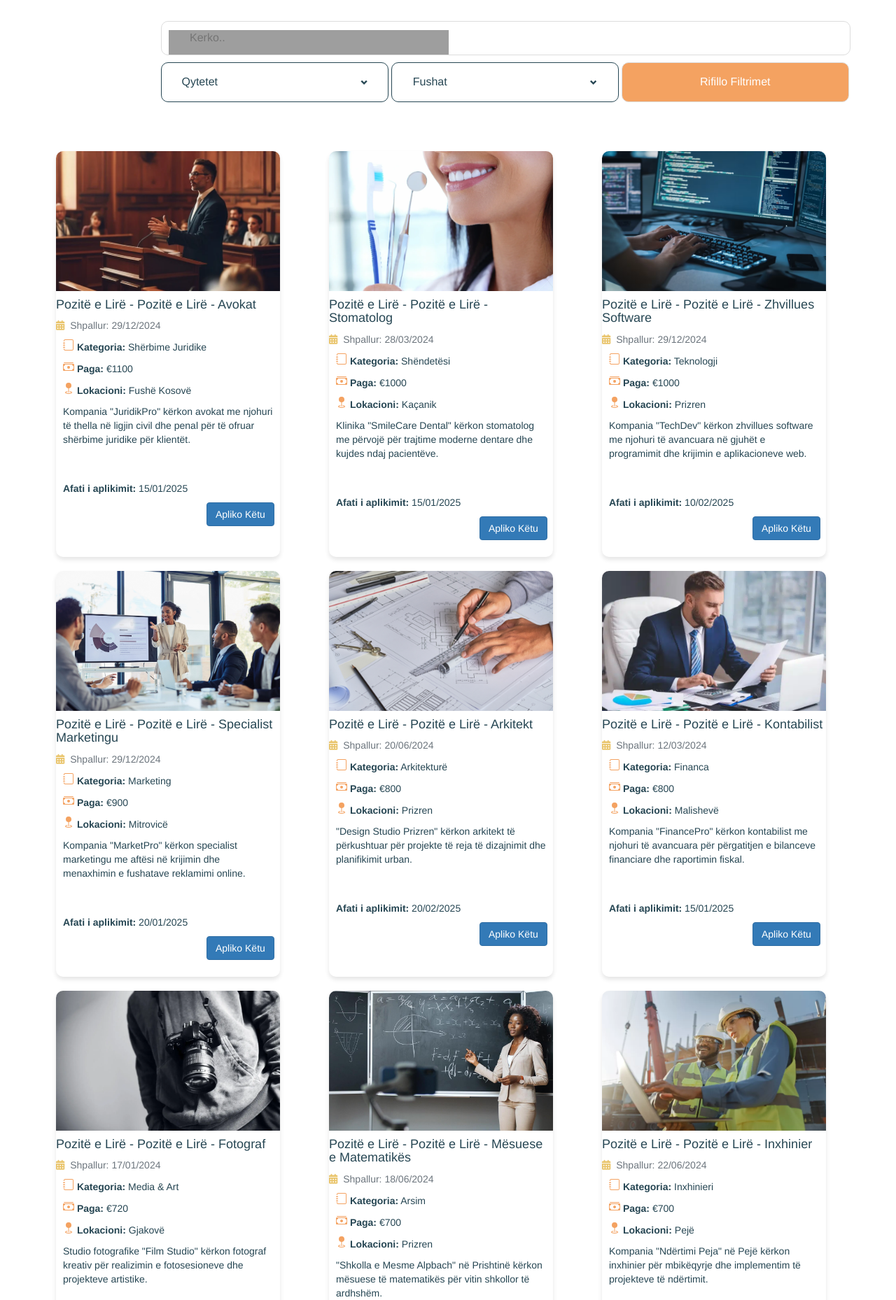
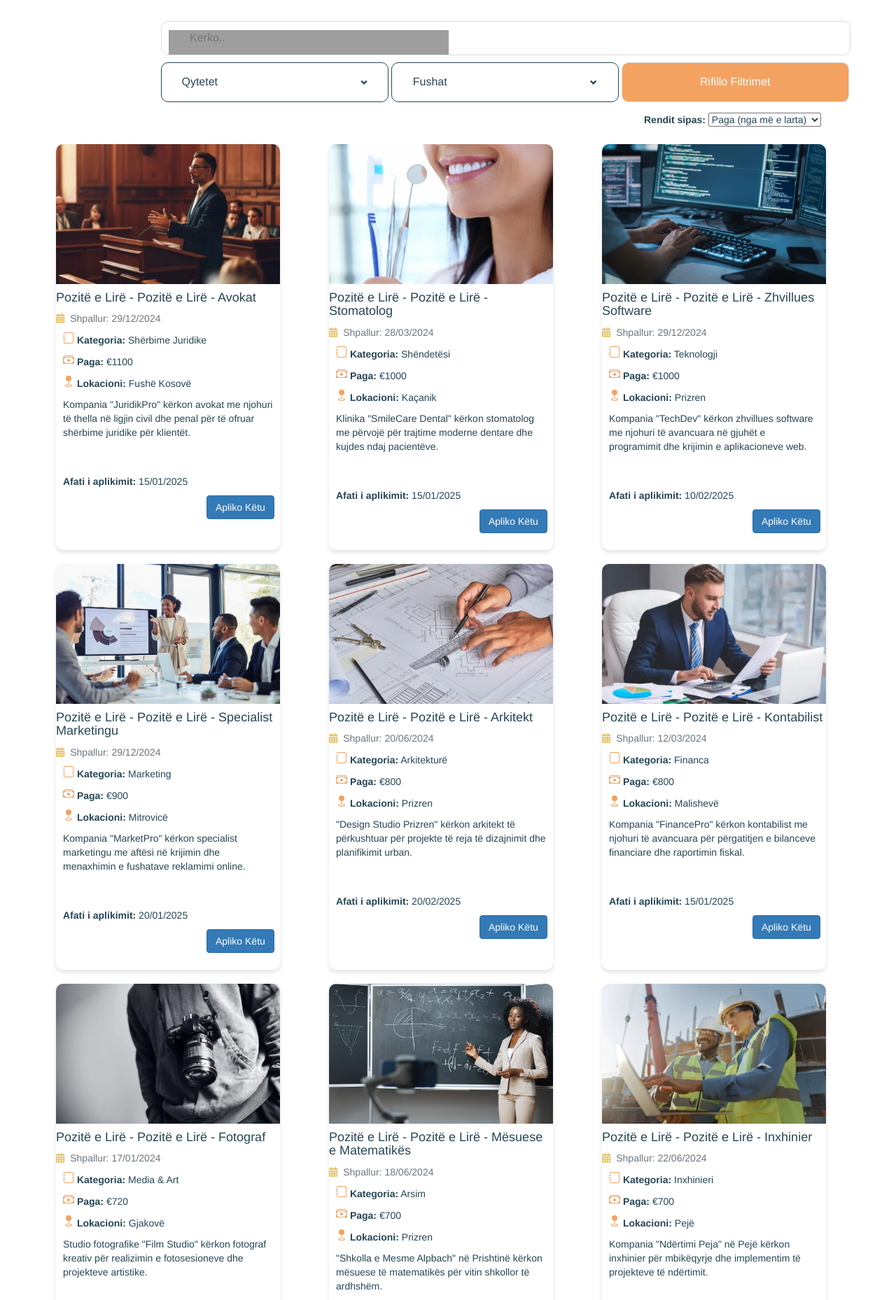
Before and after one commit to FloridaSuka/UEBII_25_Gr16, a PHP site: page /shpalljet.php?rendit=paga_desc in a window 1280 px wide. Shown: the part 80-1938 px from the top of the page at 70% size. Run offline with PHP 8.4, Linux system fonts and the light colour scheme; some libraries are stand-ins or nearby versions; grey boxes are pictures that could not be loaded.

Commit message:
Renditja

```diff
--- a/shpalljet.css
+++ b/shpalljet.css
@@ -137,7 +137,7 @@ path {
 
 * {
   margin: 0;
-  padding: 0;8qqf
+  padding: 0;
   box-sizing: border-box;
   color: #264653;
 }
--- a/shpalljet.php
+++ b/shpalljet.php
@@ -80,6 +80,8 @@
   </div>
     <section>
       <input type="text" id="kerko" onkeyup="kerko()" placeholder="Kerko..">
+
+
       <br>
       <div class="dropdown"  >
         <button onclick="toggleDropdown(event, 'myDropdown')" class="dropbtn">Qytetet <span class="glyphicon glyphicon-chevron-down" style="font-size: 10px;" ></span></button>
@@ -132,7 +134,16 @@
       </div>
     </section>
 
-
+       <form method="GET" class="mb-4" style="margin-top: 35px; margin-left: 920px; size: 30px;margin-bottom: -70px;">
+    <label for="rendit">Rendit sipas:</label>
+    <select name="rendit" id="rendit" onchange="this.form.submit()">
+        <option value="" >    Zgjedh renditjen </option>
+        <option value="paga_desc" <?php if ($_GET['rendit'] == 'paga_desc') echo 'selected'; ?>>Paga (nga më e larta)</option>
+        <option value="paga_asc" <?php if ($_GET['rendit'] == 'paga_asc') echo 'selected'; ?>>Paga (nga më e ulëta)</option>
+        <option value="data_asc" <?php if ($_GET['rendit'] == 'data_asc') echo 'selected'; ?>>Data (më e hershmja)</option>
+        <option value="data_desc" <?php if ($_GET['rendit'] == 'data_desc') echo 'selected'; ?>>Data (më e vonshmja)</option>
+    </select>
+</form>
     <div class="container" id="card-container">
 
       <div class="row" >
@@ -244,17 +255,32 @@
 
  // Rendit pozitat në mënyrë zbritëse sipas pagës
 
-  usort($cards, function($a, $b) {
-      $pagaA = (int) filter_var($a->paga, FILTER_SANITIZE_NUMBER_INT);
-      $pagaB = (int) filter_var($b->paga, FILTER_SANITIZE_NUMBER_INT);
-      return $pagaB - $pagaA;
-  });
 
 
 
+
+    if (isset($_GET['rendit'])) {
+        $rendit = $_GET['rendit'];
+
+        usort($cards, function($a, $b) use ($rendit) {
+            switch ($rendit) {
+                case 'paga_desc':
+                    return (int)filter_var($b->paga, FILTER_SANITIZE_NUMBER_INT) - (int)filter_var($a->paga, FILTER_SANITIZE_NUMBER_INT);
+                case 'paga_asc':
+                    return (int)filter_var($a->paga, FILTER_SANITIZE_NUMBER_INT) - (int)filter_var($b->paga, FILTER_SANITIZE_NUMBER_INT);
+                    case 'data_asc':
+                        return strtotime($a->dataShpalljes) - strtotime($b->dataShpalljes);
+                    case 'data_desc':
+                        return strtotime($b->dataShpalljes) - strtotime($a->dataShpalljes);
+
+            }
+            return 0;
+        });
+    }
     foreach ($cards as $card) {
         $card->shfaq();
     }
+
 ?><script>
 function shkoTeFaqja1() { window.location.href = "DetajetMesuese.php"; }
 function shkoTeFaqja2() { window.location.href = "DetajetArkitekt.php"; }
```
